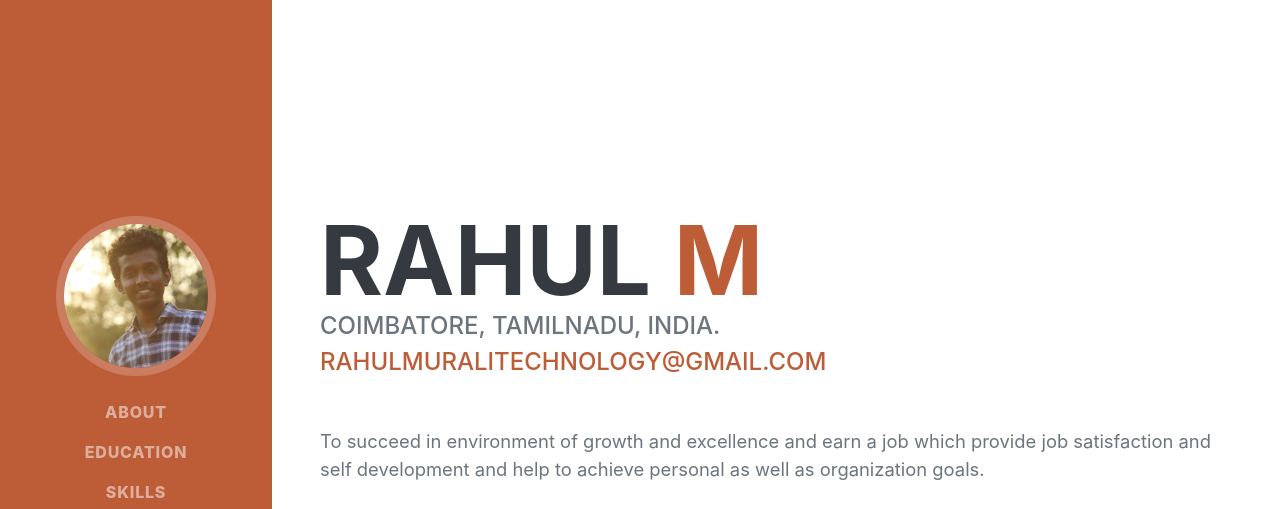
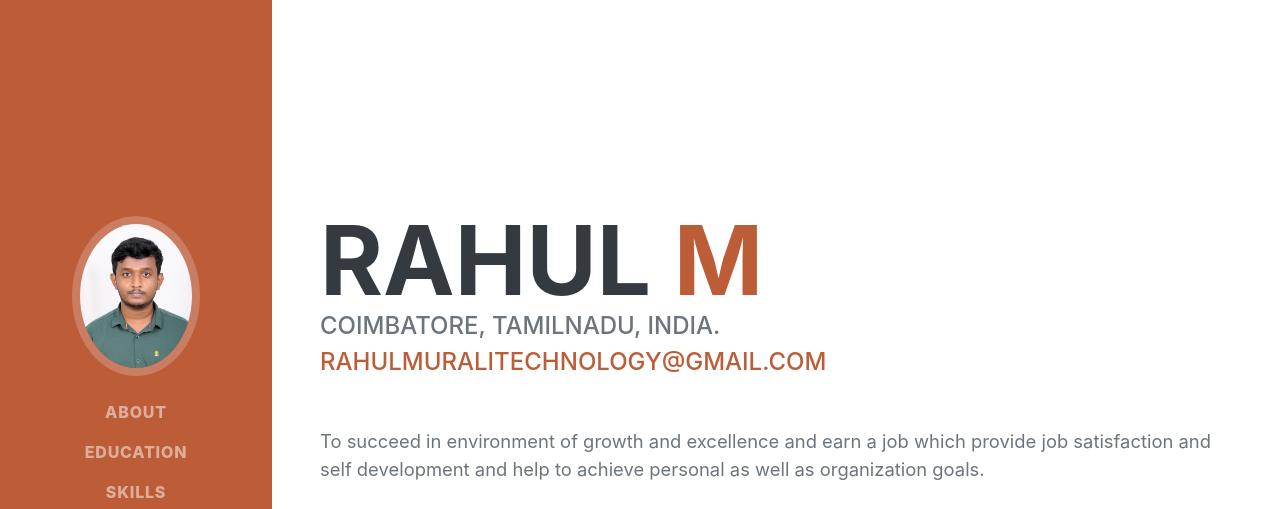
Before and after one commit to rahulmuralitechnology/Resum, a plain HTML site: page index.html in a window 1280 px wide. Shown: the top 509 px of the page. Drawn offline with nearby package versions, Linux system fonts and the light colour scheme; a web font is replaced by a local one.

Commit message:
Update index.html

```diff
--- a/index.html
+++ b/index.html
@@ -21,7 +21,7 @@
         <nav class="navbar navbar-expand-lg navbar-dark bg-primary fixed-top" id="sideNav">
             <a class="navbar-brand js-scroll-trigger" href="#page-top">
                 <span class="d-block d-lg-none">Rahul M</span>
-                <span class="d-none d-lg-block"><img class="img-fluid img-profile rounded-circle mx-auto mb-2" src="assets/img/profile.jpg" alt="" /></span>
+                <span class="d-none d-lg-block"><img class="img-fluid img-profile rounded-circle mx-auto mb-2" src="assets/img/A-2524.jpg" alt="Profile" /></span>
             </a>
             <button class="navbar-toggler" type="button" data-toggle="collapse" data-target="#navbarSupportedContent" aria-controls="navbarSupportedContent" aria-expanded="false" aria-label="Toggle navigation"><span class="navbar-toggler-icon"></span></button>
             <div class="collapse navbar-collapse" id="navbarSupportedContent">
```
